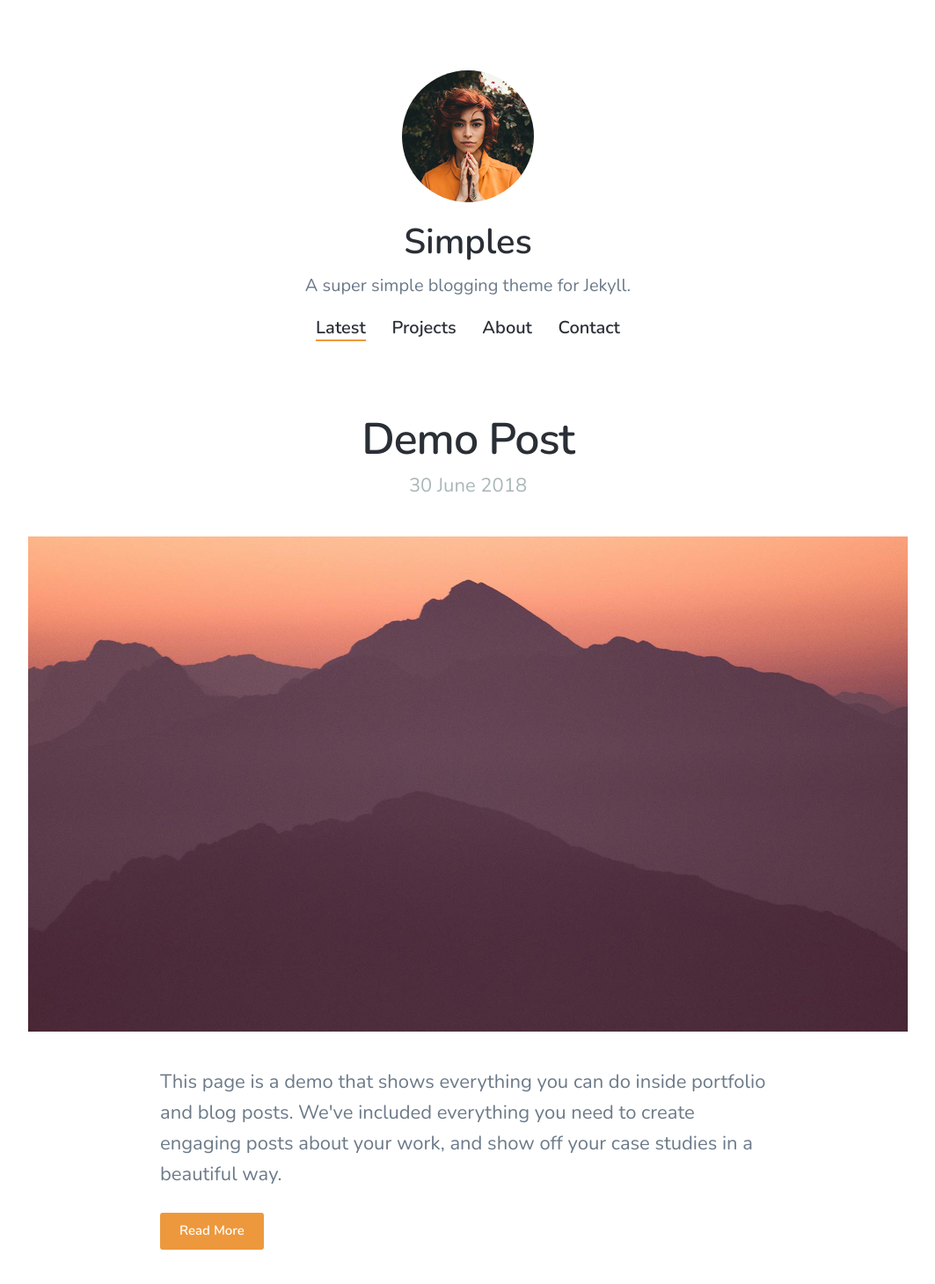
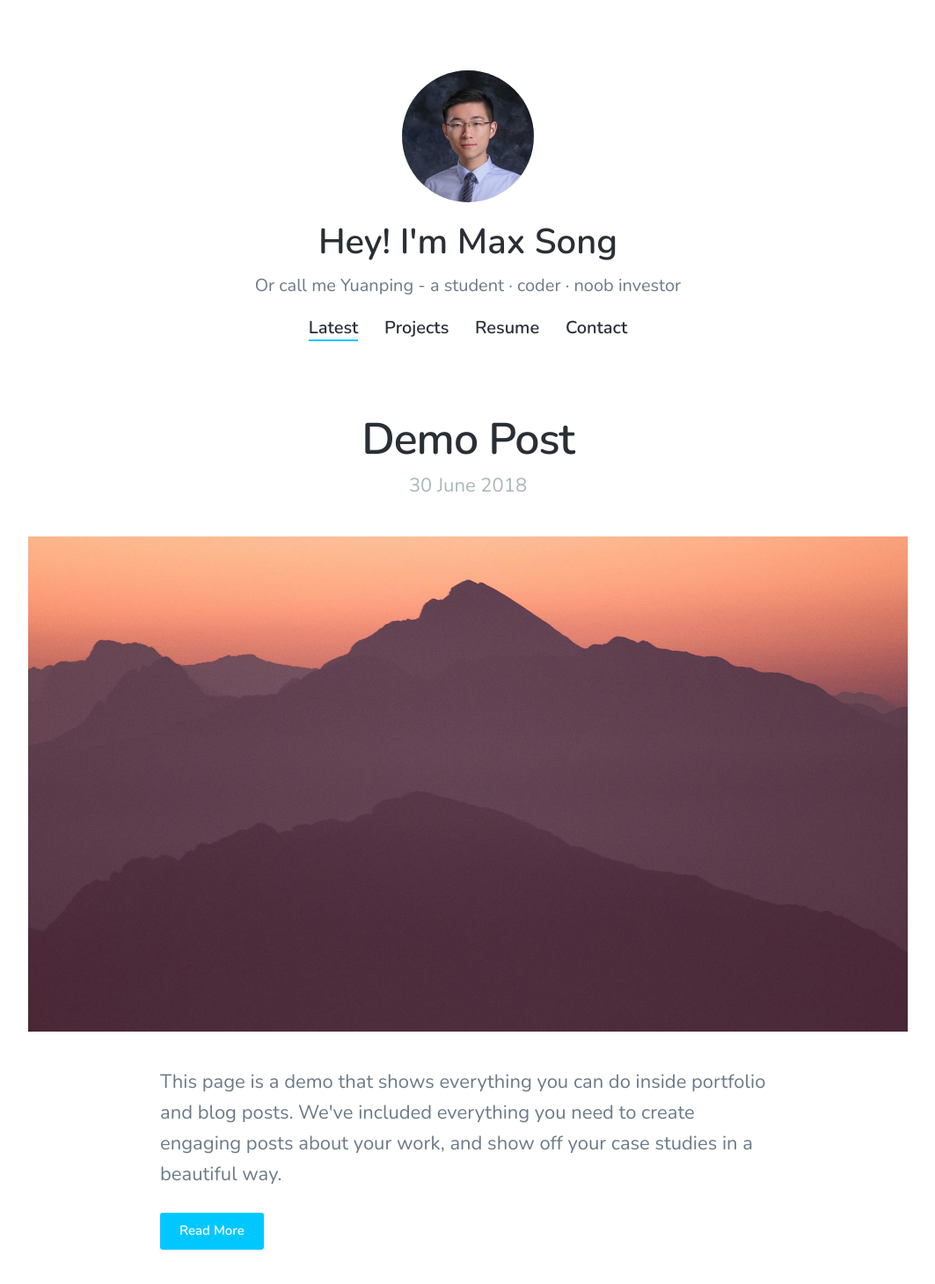
Before and after one commit to YuanpingSong/yuanpingsong.github.io, a Jekyll site: the page built from index.html, in a window 1280 px wide, cut to the strip 0-1497 px from the top of the page. Shown: the top 1460 px of the strip at 88% size, without its empty margins (108-1171 px from the left). Built offline with Jekyll 4.4.1, drawn with Linux system fonts in a browser that asks for light colours; nearby versions of some CDN libraries; the list of posts is cut into pages by our own code.

Commit message:
10/9 Customize theme part I

```diff
--- a/_data/settings.yml
+++ b/_data/settings.yml
@@ -1,7 +1,8 @@
 basic_settings:
-  site_title: Simples
-  site_tagline: A super simple blogging theme for Jekyll.
-  favicon_image: /images/favicon.png
+  site_title: Hey! I'm Max Song
+  site_tagline:  Or call me Yuanping - a student · coder · noob investor
+  favicon_path: /images/favicon/ # use https://favicon.io/ Text: S, Background: Rounded, Font: Nunito, Size: 130, Color: #FFF/#00c8ff
+  manifest_path: /images/site.webmanifest
 
 header_settings:
   avatar_image: /images/avatar.jpg
@@ -14,7 +15,7 @@ menu_settings:
       url: '/'
     - title: 'Projects'
       url: '/projects/'
-    - title: 'About'
+    - title: 'Resume'
       url: '/about'
     - title: 'Contact'
       url: '/contact'
@@ -62,8 +63,8 @@ color_settings:
   text_dark_color: '#2A2F36'
   text_medium_color: '#6C7A89'
   text_light_color: '#ABB7B7'
-  accent_color: '#ee983d'
-  border_color: '#f7d7b6'
+  accent_color: '#00c8ff'
+  border_color: '#a0e6fa'
   overlay_background_color: '#161B21'
   overlay_text_color: '#ffffff'
   error_color: '#D64541'
--- a/_layouts/default.html
+++ b/_layouts/default.html
@@ -19,7 +19,12 @@
 	<meta http-equiv="X-UA-Compatible" content="IE=edge,chrome=1">
 
 	<!-- Page Info -->
-	<link rel="shortcut icon" href="{{ site.data.settings.basic_settings.favicon_image }}">
+	<link rel="shortcut icon" href="{{ site.data.settings.basic_settings.favicon_path }}favicon.png ">
+	<link rel="apple-touch-icon" sizes="180x180" href="{{ site.data.settings.basic_settings.favicon_path }}apple-touch-icon.png">
+	<link rel="icon" type="image/png" sizes="32x32" href="{{ site.data.settings.basic_settings.favicon_path }}favicon-32x32.png">
+	<link rel="icon" type="image/png" sizes="16x16" href="{{ site.data.settings.basic_settings.favicon_path }}favicon-16x16.png">
+	<link rel="manifest" href="{{ site.data.settings.basic_settings.manifest_path }}">
+
 	<title>{% if page.url == "/" %}{{ site.data.settings.basic_settings.site_title }} – {{ page.title }}{% else %}{{ page.title }} – {{ site.data.settings.basic_settings.site_title }}{% endif %}</title>
 	<meta name="description" content="{% if page.description %}{{ page.description }}{% else %}{{ page.excerpt }}{% endif %}">
 
```
Also changed, not shown: images/avatar.jpg, images/favicon.png (deleted), images/favicon/android-chrome-192x192.png (added), images/favicon/android-chrome-512x512.png (added), images/favicon/apple-touch-icon.png (added), images/favicon/favicon-16x16.png (added), images/favicon/favicon-32x32.png (added), images/favicon/favicon.png (added), images/site.webmanifest (added).
